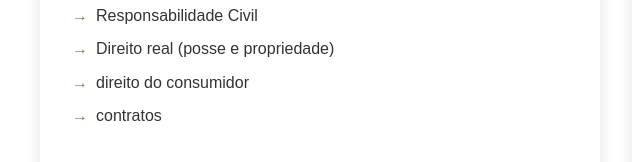
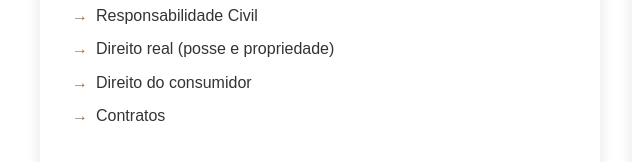
Before and after one commit to gabsjf/Breno-Felix_adv, a plain HTML site: page servicos.html in a window 1280 px wide. Shown: the part 790-952 px from the top of the page, 24-664 px from the left. Drawn offline with Linux system fonts and the light colour scheme.

Commit message:
Update servicos.html

```diff
--- a/servicos.html
+++ b/servicos.html
@@ -287,8 +287,8 @@
                     <li>Sucessões e inventário</li>
                     <li>Responsabilidade Civil</li>
                     <li>Direito real (posse e propriedade)</li>
-                    <li>direito do consumidor</li>
-                    <li>contratos</li>
+                    <li>Direito do consumidor</li>
+                    <li>Contratos</li>
                 </ul>
                 <a href="contato.html" class="cta-button">Consultar</a>
             </div>
```
